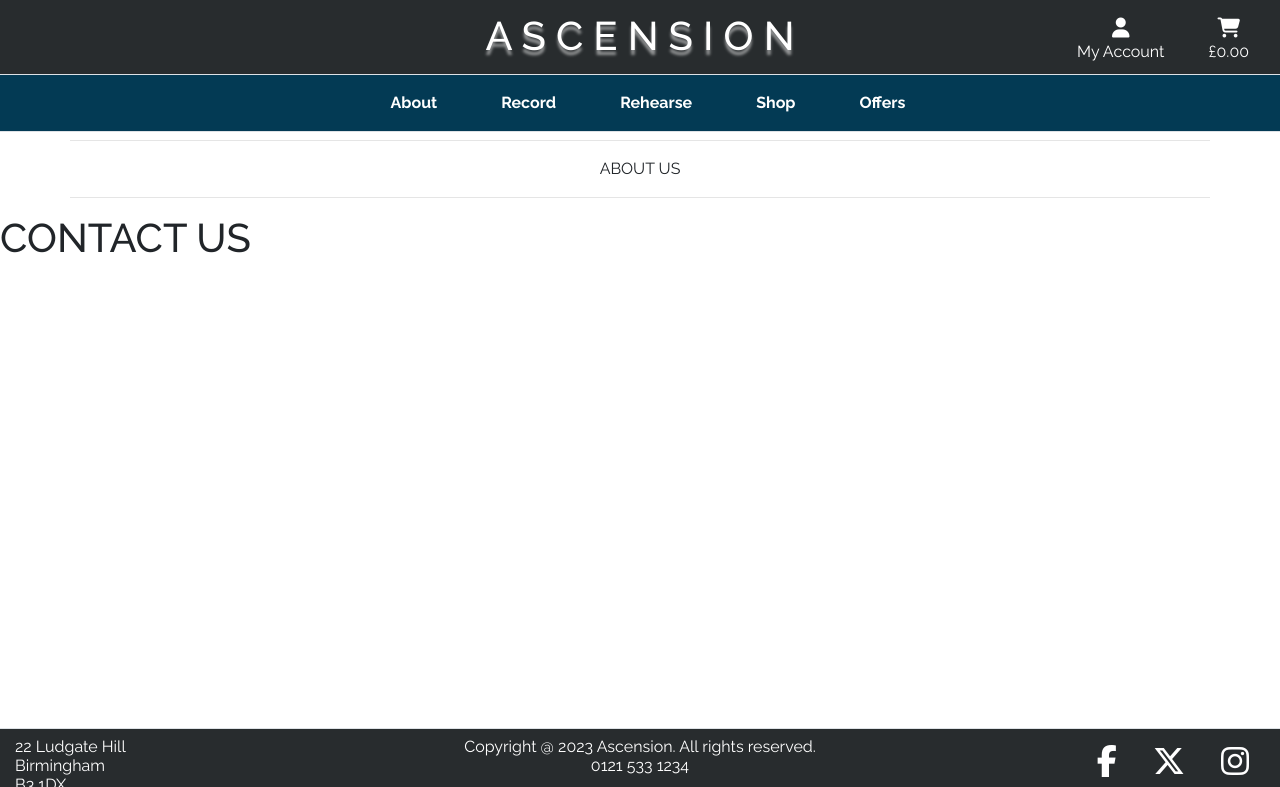
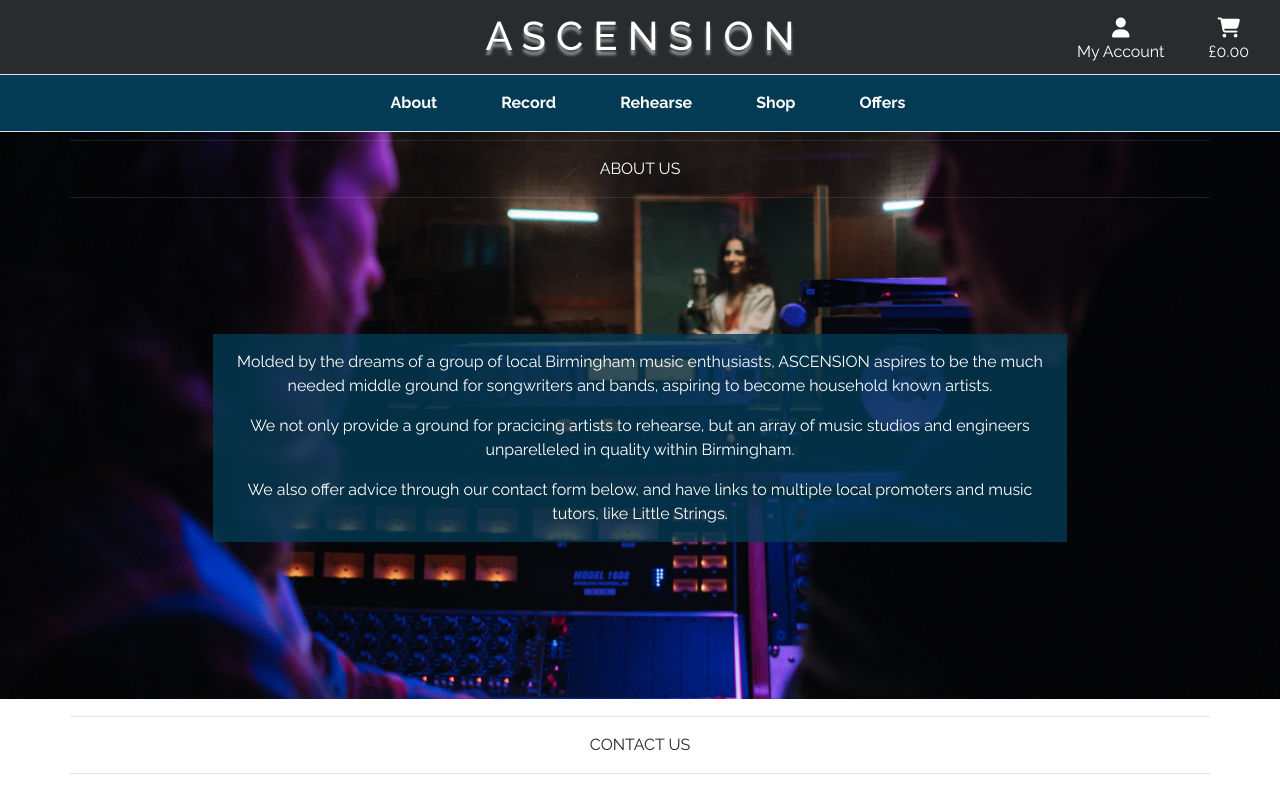
Before and after one commit to ryanmcnally93/ascension, a Django app: page /about/ in a window 1280 px wide. Shown: the top 787 px of the page. Run offline with Django 3.2, Linux system fonts and the light colour scheme; some libraries are stand-ins or nearby versions; some web fonts are replaced.

Commit message:
Create about us page

```diff
--- /dev/null
+++ b/home/static/home/css/about.css
@@ -0,0 +1,24 @@
+.background-image {
+    background: url('/media/about-main.webp') no-repeat center center;
+    width: 100%;
+    height: 700px;
+    border-bottom: 1px solid white;
+    background-size: 100%;
+}
+
+.white-hr {
+    color: white !important;
+    border-top: 1px solid rgb(255,255,255,0.1) !important;
+}
+
+#about-box {
+    margin-top: 120px;
+    background-color: rgb(3, 58, 84, 0.8);
+    border: none;
+    border-radius: 0;
+}
+
+#location {
+    height: 350px;
+    border: 1px solid black;
+}
--- a/home/templates/home/about.html
+++ b/home/templates/home/about.html
@@ -2,22 +2,42 @@
 {% load static %}
 
 {% block extra_css %}
+    <link rel="stylesheet" href="{% static '/home/css/about.css' %}">
 {% endblock %}
 
-{% block page_header %}
+{% block content %}
+    <div class="background-image">
+        <div class="container header-container">
+            <div class="row">
+                <hr class="white-hr" id="top-hr">
+                    <div id="page-heading" class="col text-center text-white">ABOUT US</div>
+                <hr class="white-hr">
+            </div>
+        </div>
+        <div id="about-box" class="container col-8 text-center pt-3">
+            <div class="row text-white ml-1 mr-1">
+                <p>Molded by the dreams of a group of local Birmingham music enthusiasts, ASCENSION aspires to be the much needed middle ground for songwriters and bands, aspiring to become household known artists.</p>
+                <p>We not only provide a ground for pracicing artists to rehearse, but an array of music studios and engineers unparelleled in quality within Birmingham.</p>
+                <p>We also offer advice through our contact form below, and have links to multiple local promoters and music tutors, like Little Strings.</p>
+            </div>
+        </div>
+    </div>
     <div class="container header-container">
         <div class="row">
-            <hr id="top-hr">
-                <div id="page-heading" class="col text-center">ABOUT US</div>
+            <hr>
+                <div id="page-heading" class="col text-center">CONTACT US</div>
             <hr>
         </div>
     </div>
-{% endblock %}
-
-{% block content %}
-    <div class="row">
-        <div class="col">
-            <h1 id="contact-us">CONTACT US</h1>
+    <div class="container">
+        <div class="row">
+            <iframe id="location" class="col-6 mb-3 p-0" title="Ascension Studios" src="https://www.google.com/maps/embed?pb=!1m18!1m12!1m3!1d2429.7217617814003!2d-1.906360723331249!3d52.48417333888139!2m3!1f0!2f0!3f0!3m2!1i1024!2i768!4f13.1!3m3!1m2!1s0x4870bc8d64cbd9d9%3A0x343f39e66d46da06!2sLudgate%20Hill%2C%20Birmingham!5e0!3m2!1sen!2suk!4v1695477319711!5m2!1sen!2suk"></iframe>
+            <div id="contact-details" class="col-6 p-3">
+                <p>Phone Number: 07123456789</p>
+                <p>Address: 22 Ludgate Hill, Birmingham, B3 1DX</p>
+                <p>Email: contact@ascension.co.uk</p>
+                <p>Opening Hours: 10:00 - 16:00</p>
+            </div>
         </div>
     </div>
 {% endblock %}
--- a/templates/includes/mainnavbar.html
+++ b/templates/includes/mainnavbar.html
@@ -6,7 +6,7 @@
             </a>
             <div class="dropdown-menu border-0" aria-labelledby="about-link">
                 <a href="{% url 'about' %}" class="dropdown-item">About Us</a>
-                <a href="{% url 'about' %}#contact-us" class="dropdown-item">Contact Us</a>
+                <a href="{% url 'about' %}#footer" class="dropdown-item">Contact Us</a>
             </div>
         </li>
 
```
Also changed, not shown: README.md, media/about-main.webp (added).
